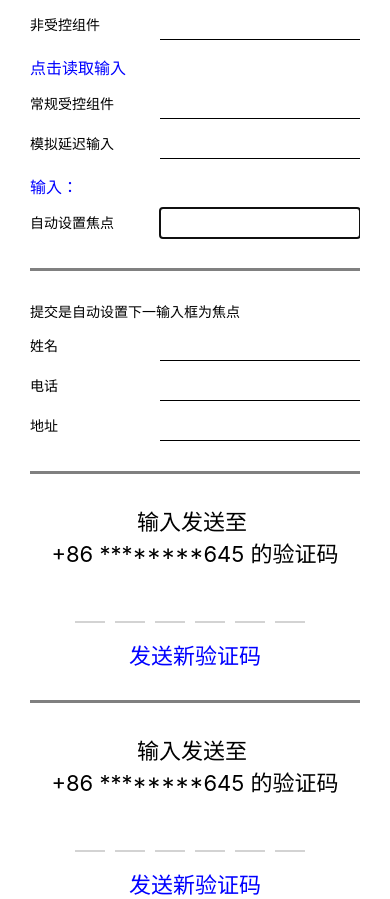
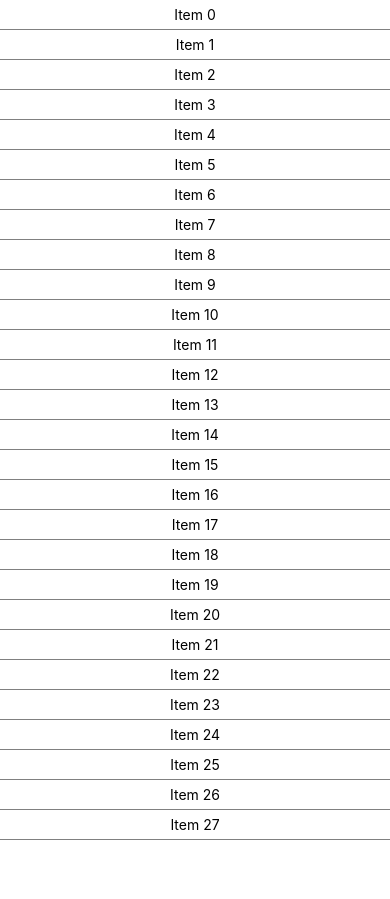
Before and after one commit to hdouhua/hybrid-mobile-app, a React Native app in the folder AwesomeProject/: screen / in a window 390 px wide. After the commit the page ends 844 px from the top, so only its background shows below. Built offline with nearby package versions, Linux system fonts and the light colour scheme.

Commit message:
[add]: c08 - WIP

```diff
--- a/AwesomeProject/index.js
+++ b/AwesomeProject/index.js
@@ -3,7 +3,7 @@
  */
 
 import {AppRegistry} from 'react-native';
-import App from './src/c07/App';
+import App from './src/c08/App';
 import {name as appName} from './app.json';
 
 AppRegistry.registerComponent(appName, () => App);
--- /dev/null
+++ b/AwesomeProject/src/c08/App.jsx
@@ -0,0 +1,16 @@
+import React from 'react';
+import {SafeAreaView} from 'react-native';
+
+import {Styles} from './Styles';
+
+import SlowList from './SlowList';
+import FastList from './FlatList';
+
+export default function App() {
+  return (
+    <SafeAreaView style={Styles.safeView}>
+      {/* <SlowList /> */}
+      <FastList />
+    </SafeAreaView>
+  );
+}
--- /dev/null
+++ b/AwesomeProject/src/c08/FlatList.jsx
@@ -0,0 +1,27 @@
+import React from 'react';
+import {Pressable, FlatList, Text} from 'react-native';
+
+import {Styles} from './Styles';
+
+const NUM_ITEMS = 1000;
+
+const DATA = new Array(NUM_ITEMS).fill(0).map((_, index) => ({
+  title: `Item ${index}`,
+  id: index,
+}));
+
+const Item = ({title}) => {
+  return (
+    <Pressable style={Styles.itemWrapper}>
+      <Text>{title}</Text>
+    </Pressable>
+  );
+};
+
+export default function FastList() {
+  const renderItem = ({item}) => <Item title={item.title} />;
+
+  return (
+    <FlatList data={DATA} renderItem={renderItem} keyExtractor={it => it.id} />
+  );
+}
--- /dev/null
+++ b/AwesomeProject/src/c08/SlowList.jsx
@@ -0,0 +1,30 @@
+import React from 'react';
+import {ScrollView, Pressable, Text} from 'react-native';
+
+import {Styles} from './Styles';
+
+const NUM_ITEMS = 1000;
+const DATA = new Array(NUM_ITEMS).fill(0).map((_, index) => ({
+  title: `Item ${index}`,
+  id: index,
+}));
+
+const Item = ({item}) => {
+  return (
+    <Pressable style={Styles.itemWrapper}>
+      <Text>{item.title}</Text>
+    </Pressable>
+  );
+};
+
+export default function SlowList() {
+  // 使用 ScrollView 组件一次性直接渲染 1000 个子视图，这里没有做任何懒加载优化。
+  // 优化方案，比如按需渲染
+  return (
+    <ScrollView style={Styles.container}>
+      {DATA.map(it => (
+        <Item item={it} key={it.id} />
+      ))}
+    </ScrollView>
+  );
+}
--- /dev/null
+++ b/AwesomeProject/src/c08/Styles.js
@@ -0,0 +1,18 @@
+import {StyleSheet} from 'react-native';
+
+export const Styles = StyleSheet.create({
+  safeView: {
+    flex: 1,
+  },
+  container: {
+    borderWidth: 1,
+    borderColor: 'blue',
+  },
+  itemWrapper: {
+    height: 30,
+    alignItems: 'center',
+    justifyContent: 'center',
+    borderBottomColor: 'gray',
+    borderBottomWidth: 1,
+  },
+});
```
Also changed, not shown: AwesomeProject/src/c08/README.md (added).
